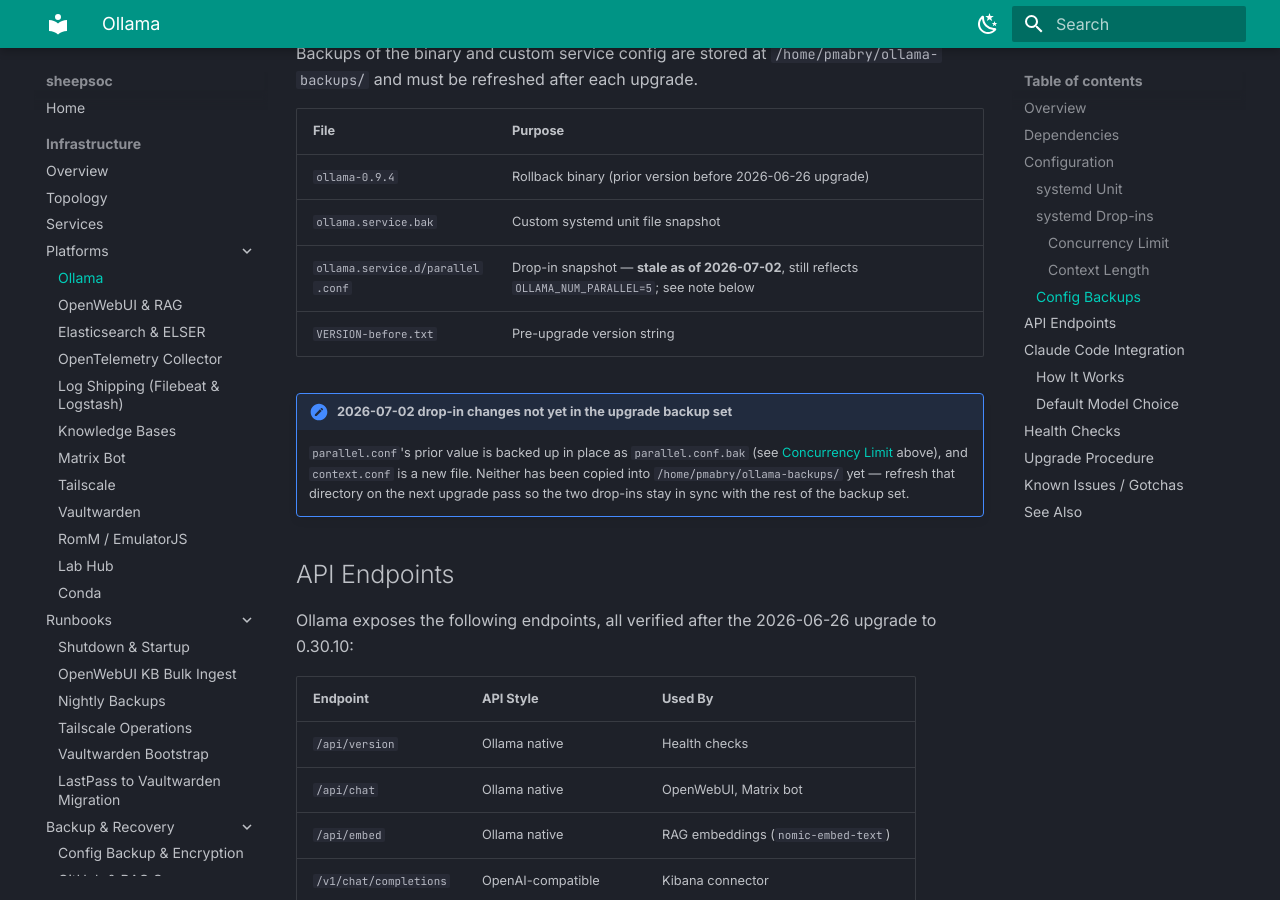
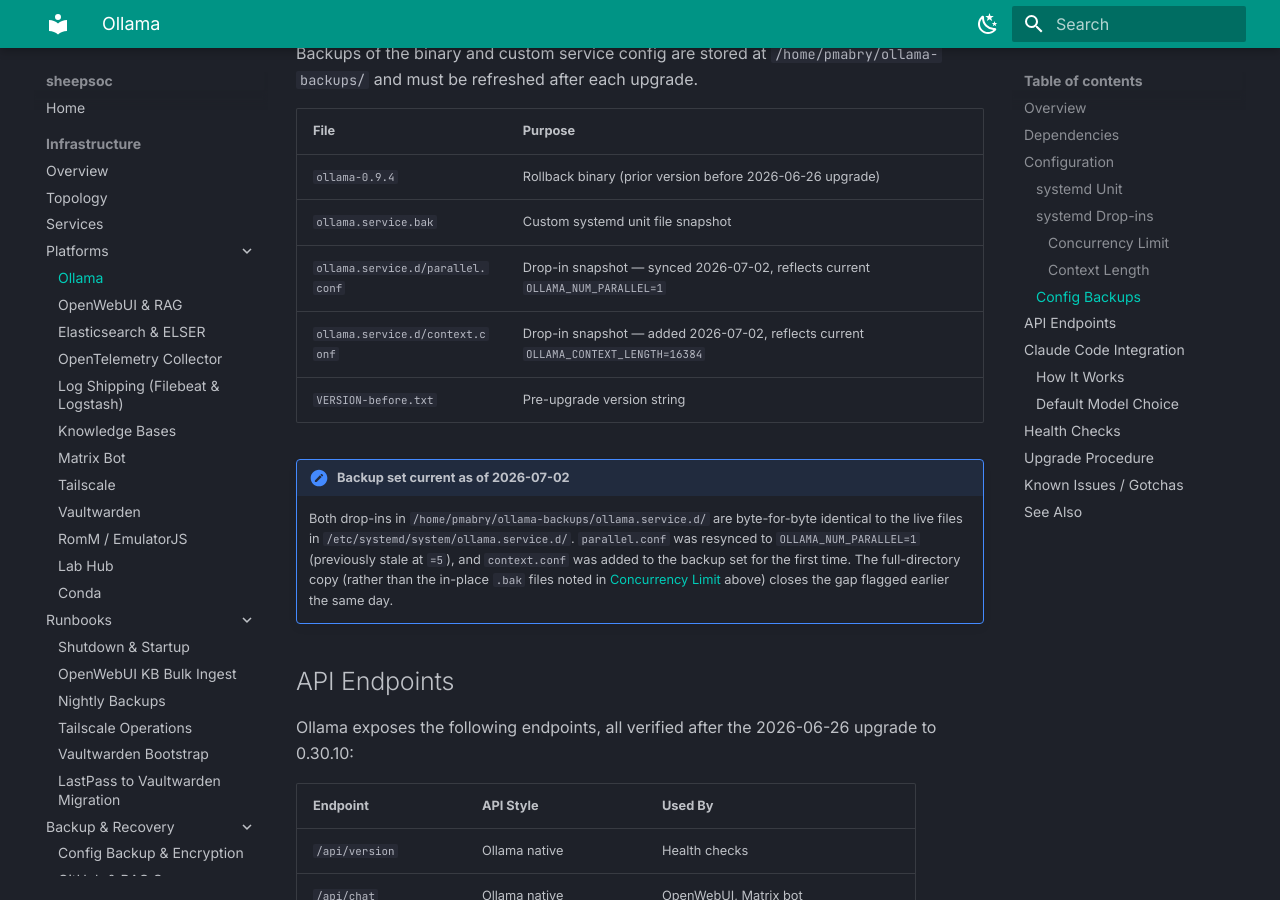
Before and after one commit to mabryp/sheepsoc-docs, an MkDocs documentation site: the page built from docs/infrastructure/platforms/ollama.md, in a window 1280 px wide and 900 px high, scrolled down 2805 px. Built offline with MkDocs 1.6.1 and Material for MkDocs 9.7.7, drawn with Linux system fonts in a browser that asks for light colours.

Commit message:
docs(2026-07-02): correct Ollama drop-in backup status — ollama-backups/ now synced
Follow-up to 010f46b. Phillip synced ~/ollama-backups/ollama.service.d/ to
match production: parallel.conf updated from the stale OLLAMA_NUM_PARALLEL=5
snapshot to =1, and context.conf (OLLAMA_CONTEXT_LENGTH=16384) was added for
the first time. Both files are now byte-for-byte identical to
/etc/systemd/system/ollama.service.d/. Removes the now-inaccurate "stale
backup" / "not yet copied" notes on the Ollama platform page and closes out
the backup-gap note in the known-issues history entry.

Pages updated: platforms/ollama.md (Config Backups table and note),
known-issues.md (2026-07-02 history entry).

```diff
--- a/docs/infrastructure/platforms/ollama.md
+++ b/docs/infrastructure/platforms/ollama.md
@@ -79,11 +79,12 @@
 |---|---|
 | `ollama-0.9.4` | Rollback binary (prior version before 2026-06-26 upgrade) |
 | `ollama.service.bak` | Custom systemd unit file snapshot |
-| `ollama.service.d/parallel.conf` | Drop-in snapshot — **stale as of 2026-07-02**, still reflects `OLLAMA_NUM_PARALLEL=5`; see note below |
+| `ollama.service.d/parallel.conf` | Drop-in snapshot — synced 2026-07-02, reflects current `OLLAMA_NUM_PARALLEL=1` |
+| `ollama.service.d/context.conf` | Drop-in snapshot — added 2026-07-02, reflects current `OLLAMA_CONTEXT_LENGTH=16384` |
 | `VERSION-before.txt` | Pre-upgrade version string |
 
-!!! note "2026-07-02 drop-in changes not yet in the upgrade backup set"
-    `parallel.conf`'s prior value is backed up in place as `parallel.conf.bak` (see [Concurrency Limit](#concurrency-limit) above), and `context.conf` is a new file. Neither has been copied into `/home/pmabry/ollama-backups/` yet — refresh that directory on the next upgrade pass so the two drop-ins stay in sync with the rest of the backup set.
+!!! note "Backup set current as of 2026-07-02"
+    Both drop-ins in `/home/pmabry/ollama-backups/ollama.service.d/` are byte-for-byte identical to the live files in `/etc/systemd/system/ollama.service.d/`. `parallel.conf` was resynced to `OLLAMA_NUM_PARALLEL=1` (previously stale at `=5`), and `context.conf` was added to the backup set for the first time. The full-directory copy (rather than the in-place `.bak` files noted in [Concurrency Limit](#concurrency-limit) above) closes the gap flagged earlier the same day.
 
 ## API Endpoints
 
```
Also changed, not shown: docs/infrastructure/known-issues.md (+2 -2 lines).
